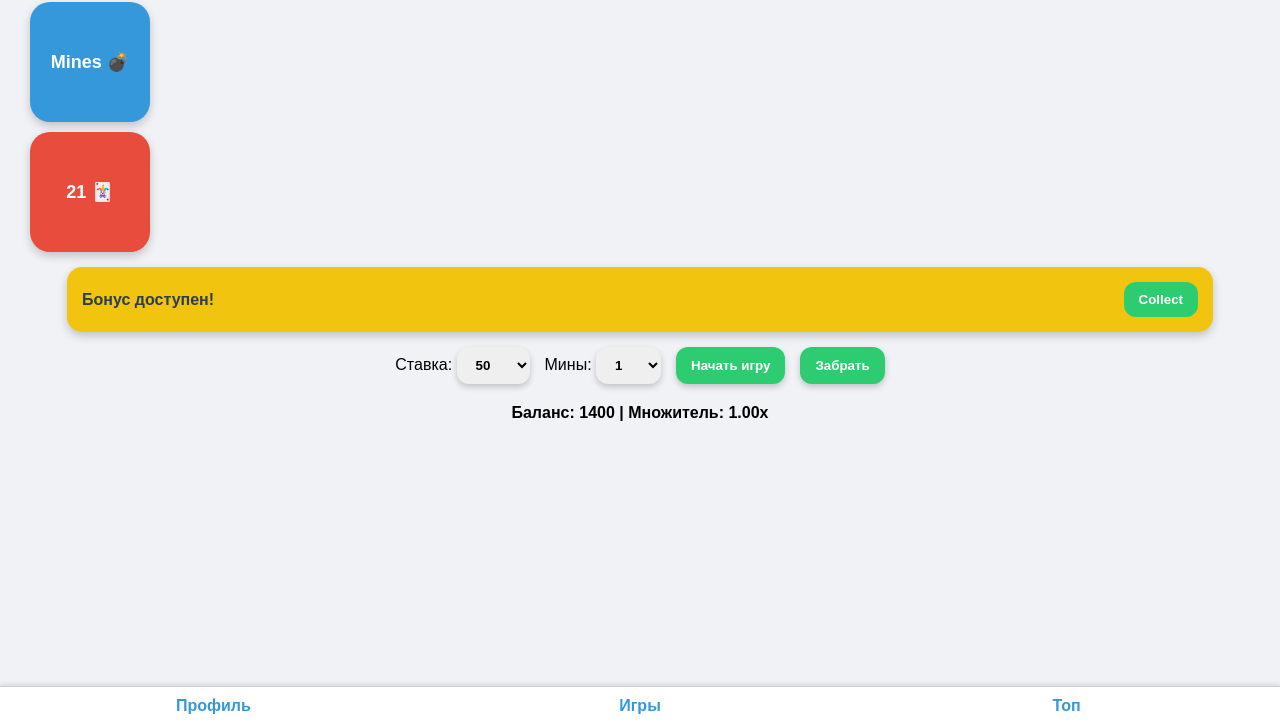
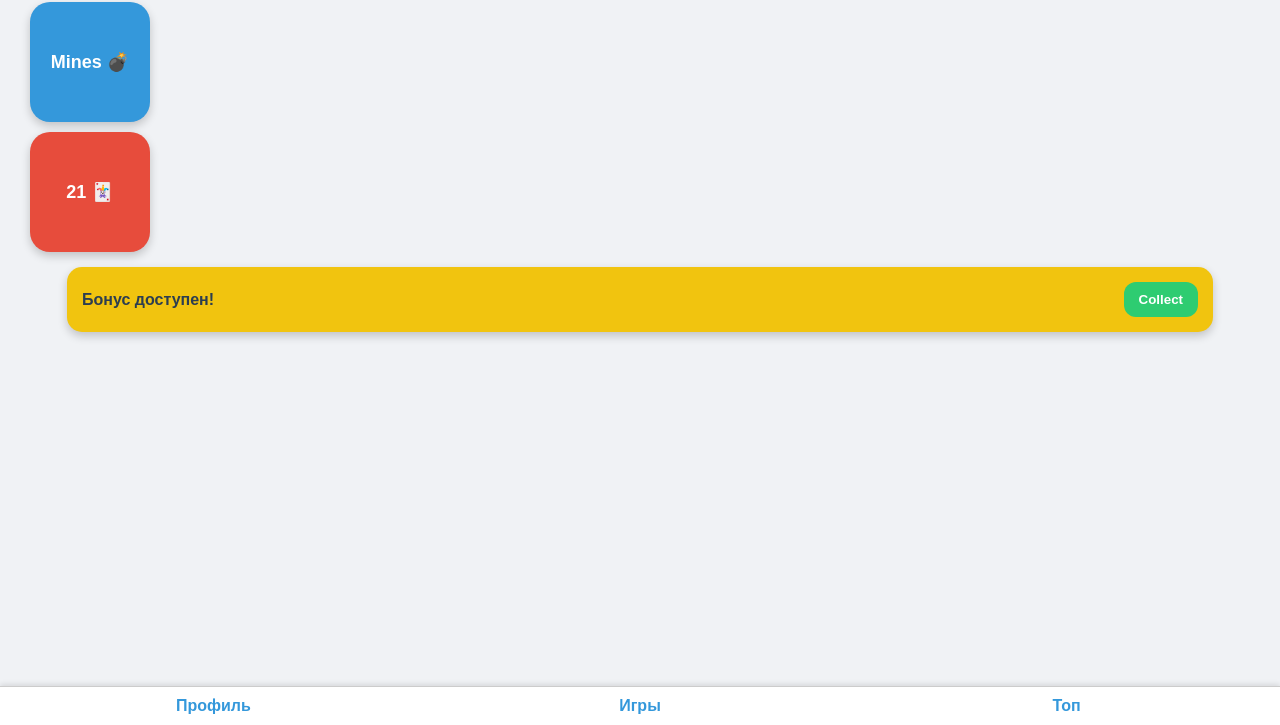
Before and after one commit to lihograydn/Gmines-bot, a plain HTML site: page index.html in a window 1280 px wide. Both pictures are taken after a click on the element "Игры". Shown: the part 75-800 px from the top of the page. Drawn offline with Linux system fonts and the light colour scheme.

Commit message:
Update index.html

```diff
--- a/index.html
+++ b/index.html
@@ -77,7 +77,7 @@ h1 { margin: 20px 0; }
 }
 .bottomTab { flex: 1; text-align: center; cursor: pointer; font-weight: bold; color: #3498db; }
 
-/* Поле игры Mines */
+/* Игровая сетка Mines */
 #minesGame {
     display: grid;
     grid-template-columns: repeat(5, 60px);
@@ -98,24 +98,6 @@ h1 { margin: 20px 0; }
     user-select: none;
     box-shadow: 0 3px 6px rgba(0,0,0,0.2);
 }
-
-/* Контролы игры */
-#gameControls {
-    display: flex;
-    justify-content: center;
-    gap: 15px;
-    flex-wrap: wrap;
-    margin-bottom: 20px;
-}
-#gameControls button, #gameControls select {
-    border: none;
-    border-radius: 12px;
-    padding: 10px 15px;
-    cursor: pointer;
-    font-weight: bold;
-    box-shadow: 0 3px 6px rgba(0,0,0,0.2);
-}
-#gameControls button { background: #2ecc71; color: #fff; }
 
 /* Статистика */
 #gameInfo {
@@ -138,7 +120,7 @@ h1 { margin: 20px 0; }
 
 <!-- Игровые карточки -->
 <div id="gamesSection" class="section">
-    <div class="gameCard" id="minesCard" onclick="showMines()">Mines 💣</div>
+    <div class="gameCard" id="minesCard">Mines 💣</div>
     <div class="gameCard" id="blackjackCard" onclick="alert('Blackjack скоро!')">21 🃏</div>
 
     <!-- Бонус -->
@@ -147,35 +129,8 @@ h1 { margin: 20px 0; }
         <button id="collectBonusBtn">Collect</button>
     </div>
 
-    <!-- Контролы игры -->
-    <div id="gameControls">
-        <div>
-            <label>Ставка: </label>
-            <select id="stakeSelect">
-                <option value="50">50</option>
-                <option value="100">100</option>
-                <option value="200">200</option>
-                <option value="500">500</option>
-            </select>
-        </div>
-        <div>
-            <label>Мины: </label>
-            <select id="minesSelect">
-                <option value="1">1</option>
-                <option value="3">3</option>
-                <option value="5">5</option>
-                <option value="8">8</option>
-                <option value="12">12</option>
-                <option value="15">15</option>
-                <option value="20">20</option>
-            </select>
-        </div>
-        <button id="startGame">Начать игру</button>
-        <button id="cashOut">Забрать</button>
-    </div>
-
     <!-- Статистика -->
-    <div id="gameInfo">
+    <div id="gameInfo" style="display:none;">
         Баланс: <span id="balanceGame">0</span> |
         Множитель: <span id="multiplier">1.00</span>x
     </div>
@@ -264,22 +219,24 @@ let gridSize = 5;
 let mines = [];
 let revealed = [];
 let multiplier = 1;
-let stake = 50;
+let stake = 50; // фиксированная ставка
 let totalMines = 3;
 
-function showMines(){
+document.getElementById('minesCard').onclick = function(){
     showSection('games');
-}
+    startGame();
+};
 
 function startGame(){
-    stake = parseInt(document.getElementById('stakeSelect').value);
-    totalMines = parseInt(document.getElementById('minesSelect').value);
     multiplier = 1;
     revealed = [];
     mines = [];
+    document.getElementById('gameInfo').style.display = 'block';
+    document.getElementById('multiplier').innerText = multiplier.toFixed(2);
+    document.getElementById('balanceGame').innerText = playerData.balance;
+
     const gameDiv = document.getElementById('minesGame');
     gameDiv.innerHTML = '';
-    document.getElementById('multiplier').innerText = multiplier.toFixed(2);
 
     // Генерация мин
     while(mines.length < totalMines){
@@ -328,7 +285,6 @@ function clickCell(){
     }
 }
 
-// Показ всех мин при поражении
 function showAllMines(){
     document.querySelectorAll('.mineCell').forEach((cell, idx)=>{
         if(mines.includes(idx)){
@@ -338,7 +294,6 @@ function showAllMines(){
     });
 }
 
-// Показ алмазов при победе
 function showVictory(){
     document.querySelectorAll('.mineCell').forEach((cell, idx)=>{
         if(!mines.includes(idx)){
@@ -348,21 +303,11 @@ function showVictory(){
     });
 }
 
-// Завершение игры
 function endGame(){
     document.getElementById('balanceGame').innerText = playerData.balance;
     document.getElementById('minesGame').innerHTML = '';
+    document.getElementById('gameInfo').style.display = 'none';
 }
-
-// Забрать выигрыш
-document.getElementById('cashOut').onclick = function(){
-    let win = Math.floor(stake * multiplier);
-    playerData.balance += win;
-    alert(`Вы забрали: ${win} монет!`);
-    endGame();
-}
-
-document.getElementById('startGame').onclick = startGame;
 
 showSection('profile');
 </script>
```
